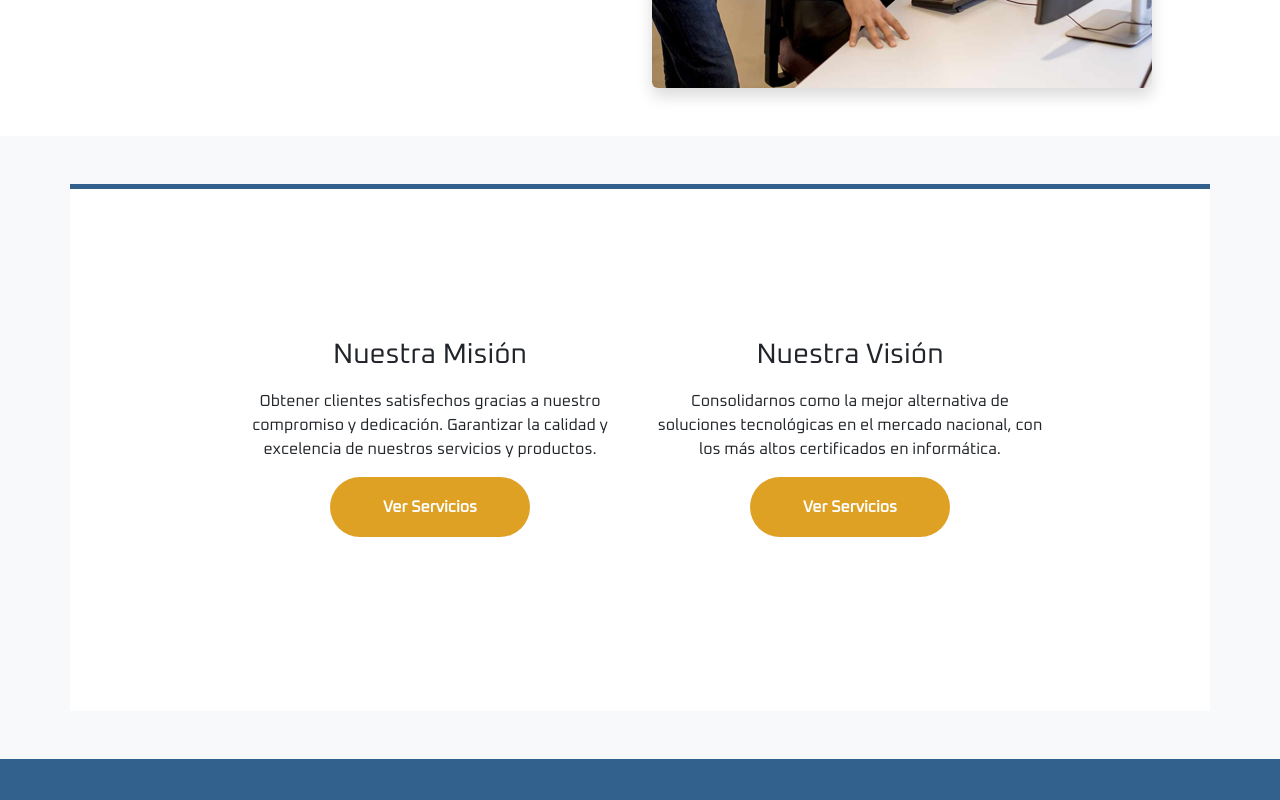
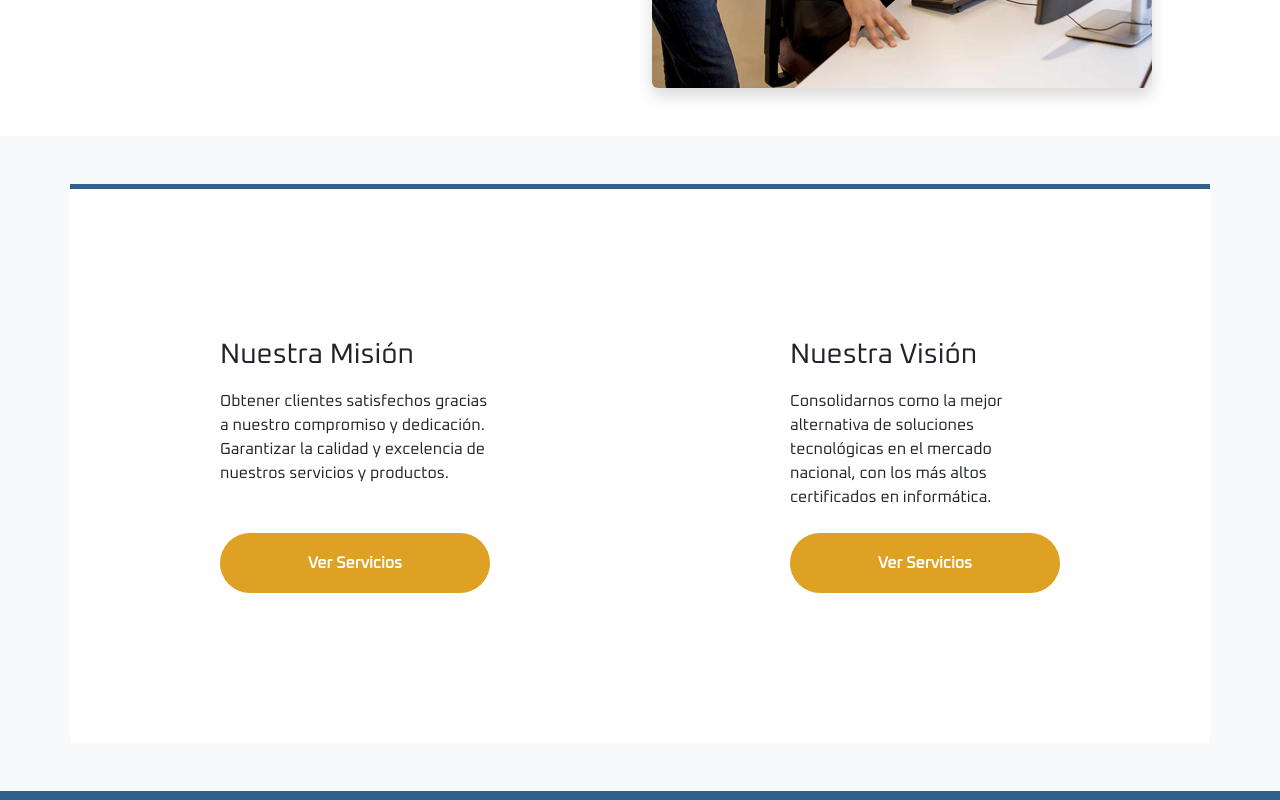
Before and after one commit to GIAN2015/web-danyris, a Next.js app: page /nosotros in a window 1280 px wide. Shown: the part 700-1500 px from the top of the page. Built offline with nearby package versions, Linux system fonts and the light colour scheme.

Commit message:
last commit

```diff
--- a/app/global.css
+++ b/app/global.css
@@ -30,7 +30,9 @@
 .dropdown-menu {
 
   border-radius: 0px;
-  padding: 0px;
+  padding: auto;
+
+
 }
 
 .text-decoration {
@@ -74,16 +76,6 @@
 
 }
 
-.primary-services {
-  color: white;
-  font-family: "Oxanium", Sans-serif;
-  font-weight: 700;
-  font-size: 3rem;
-  z-index: 2;
-  position: relative;
-
-
-}
 
 .primary-contactenos {
   color: white;
@@ -1008,15 +1000,18 @@ a {
 
 /* Mejora la usabilidad del header en pantallas pequeñas */
 .navbar-nav {
-  align-items: center;
+  align-items: start;
+  margin: auto;
+
 }
 
 @media (max-width: 991px) {
   .navbar-collapse {
     background-color: rgba(0, 0, 50, 0.95);
-    padding: 1rem;
+margin-left: -20px;
     border-radius: 10px;
     animation: slideDown 0.3s ease-in-out;
+    text-align: start;
   }
 
   .navbar-nav {
@@ -1025,12 +1020,15 @@ a {
   }
 
   .navbar-nav .nav-item {
-    margin-bottom: 10px;
+    margin-top: 20px;
+    margin: auto;
   }
 
   .navbar-nav .nav-link {
     color: white !important;
     font-size: 1.1rem;
+    margin: auto;
+   margin-left: -120px;
   }
 
   .dropdown-menu {
@@ -1093,6 +1091,15 @@ a {
   color: #00477b;
   margin-bottom: 1rem;
 }
+
+@media (max-width: 768px) {
+  .container {
+text-align: justify;
+padding: auto;
+
+  }
+}
+
 
 .container.text-center p {
   font-size: 1.25rem;
--- a/app/nosotros/page.jsx
+++ b/app/nosotros/page.jsx
@@ -3,7 +3,7 @@ export default function About() {
         <>
             <section className="about-background py-5 text-white text-center position-relative">
                 <div className="overlay position-absolute top-0 start-0 w-100 h-100"></div> {/* Capa oscura */}
-                <div className="first-section position-relative z-1">
+                <div className="first-section">
                     <h1 className="primary-services mb-4">Sobre Nosotros</h1>
                     <div className="container">
                         {/* Puedes agregar contenido adicional aquí */}
@@ -31,24 +31,39 @@ export default function About() {
 
             <section className="mission-vision-section py-5 bg-light">
                 <div className="container">
-                    <div className="row text-center">
-                        <div className="col-md-6 mb-4">
+                    <div className="row gy-5">
+
+                        {/* Misión */}
+                        <div className="col-12 col-md-6 d-flex flex-column text-center text-md-start">
                             <h3 className="mb-3">Nuestra Misión</h3>
-                            <p>
+                            <p className="mb-4">
                                 Obtener clientes satisfechos gracias a nuestro compromiso y dedicación. Garantizar la calidad y excelencia de nuestros servicios y productos.
                             </p>
-                            <a href="/servicios"> <button className="btn btn-primary">Ver Servicios</button></a>
+                            <div className="mt-auto">
+                                <a href="/servicios">
+                                    <button className="btn btn-primary w-100 w-md-auto">Ver Servicios</button>
+                                </a>
+                            </div>
                         </div>
-                        <div className="col-md-6 mb-4">
+
+                        {/* Visión */}
+                        <div className="col-12 col-md-6 d-flex flex-column text-center text-md-start">
                             <h3 className="mb-3">Nuestra Visión</h3>
-                            <p>
+                            <p className="mb-4">
                                 Consolidarnos como la mejor alternativa de soluciones tecnológicas en el mercado nacional, con los más altos certificados en informática.
                             </p>
-                            <a href="/servicios"> <button className="btn btn-primary">Ver Servicios</button></a>
+                            <div className="mt-auto">
+                                <a href="/servicios">
+                                    <button className="btn btn-primary w-100 w-md-auto">Ver Servicios</button>
+                                </a>
+                            </div>
                         </div>
+
                     </div>
                 </div>
             </section>
+
+
         </>
     );
 }
```
Also changed, not shown: app/servicios/ServiciosContent.jsx (+35 -32 lines).
